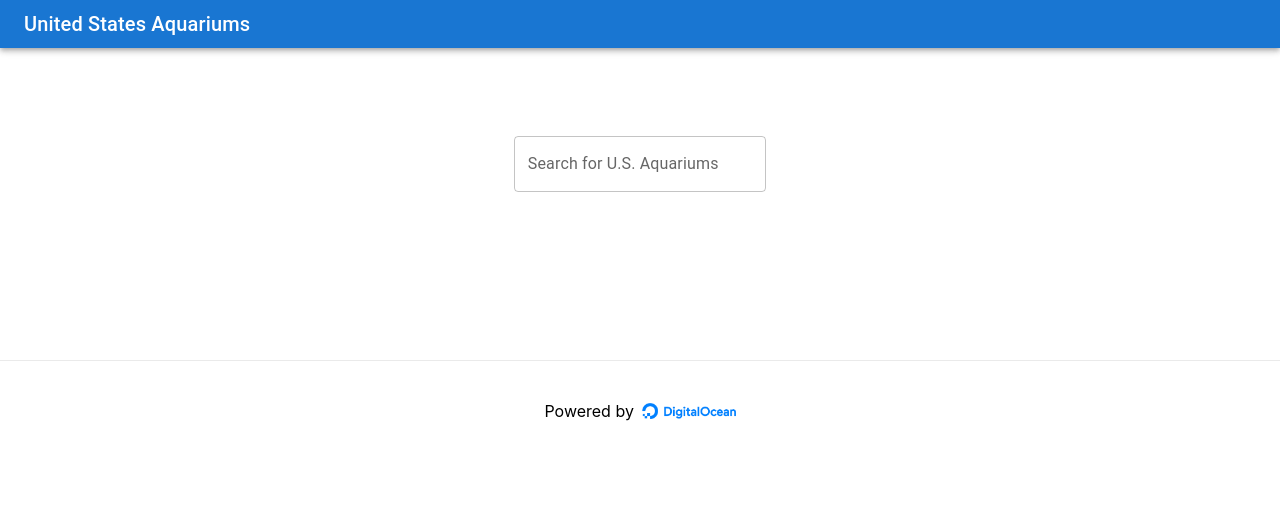
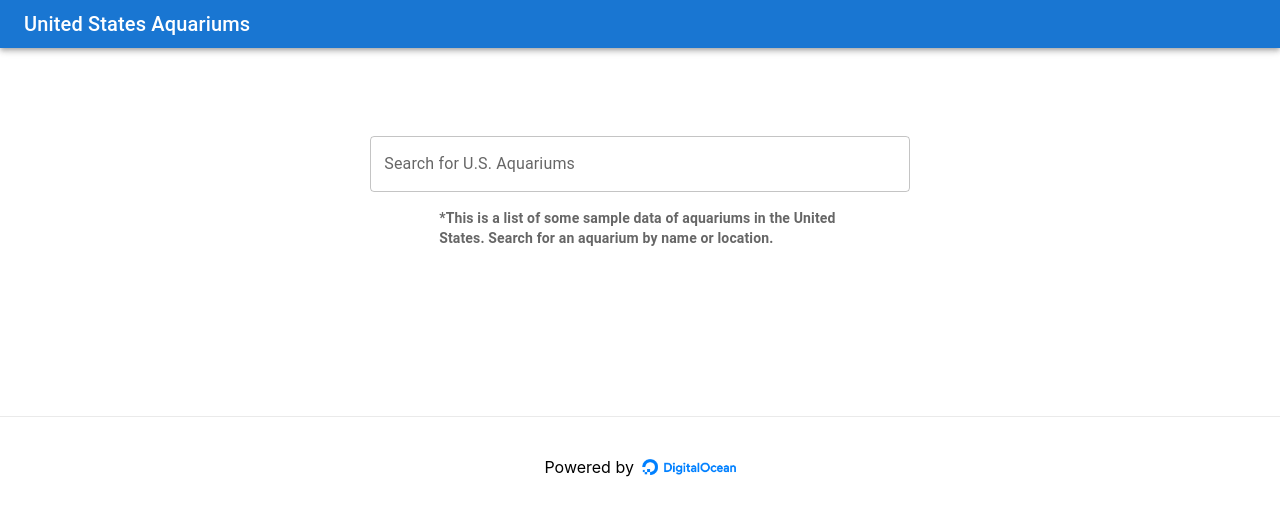
Before and after one commit to do-community/us-aquarium-search, a Next.js app: page / in a window 1280 px wide. Shown: the top 516 px of the page. Built offline with nearby package versions, Linux system fonts and the light colour scheme; no server answers; the database is empty.

Commit message:
modifies some css, adds blurb about sample data under input

```diff
--- a/pages/index.tsx
+++ b/pages/index.tsx
@@ -7,6 +7,7 @@ import Header from '../components/Header/Header';
 import AquariumCard from '../components/AquariumCard/AquariumCard';
 import TextField from '@mui/material/TextField';
 import { useState } from "react";
+import Typography from "@mui/material/Typography";
 
 type Aquarium = {
   _id: string;
@@ -75,15 +76,20 @@ export default function Home({
       </Head>
       <Header />
       <Container maxWidth="lg">
-        <Box style={{ display: 'flex', justifyContent: 'center', alignItems: 'center', paddingTop: '5rem' }}
+        <Box style={{ display: 'flex', justifyContent: 'center', alignItems: 'center', flexDirection: 'column', paddingTop: '5rem' }}
           component="form"
           sx={{
-            '& > :not(style)': { m: 1, width: '25ch' },
+            '& > :not(style)': { m: 1, width: '50ch', fontWeight: 'bold' },
           }}
           noValidate
           autoComplete="off"
         >
           <TextField onChange={(e) => setSearch(e.target.value)} id="outlined-basic" label="Search for U.S. Aquariums" variant="outlined" />
+
+          <Typography variant="body2" color="text.secondary">
+            *This is a list of some sample data of aquariums in the United States. Search for an aquarium by name or location.
+          </Typography>
+
         </Box >
         <main>
           <Box display="grid" gridTemplateColumns="repeat(3, 1fr)" gap={4}>
@@ -91,7 +97,7 @@ export default function Home({
           </Box>
 
         </main>
-      </Container>
+      </Container >
       <footer>
         <a
           href="https://www.digitalocean.com/"
```
